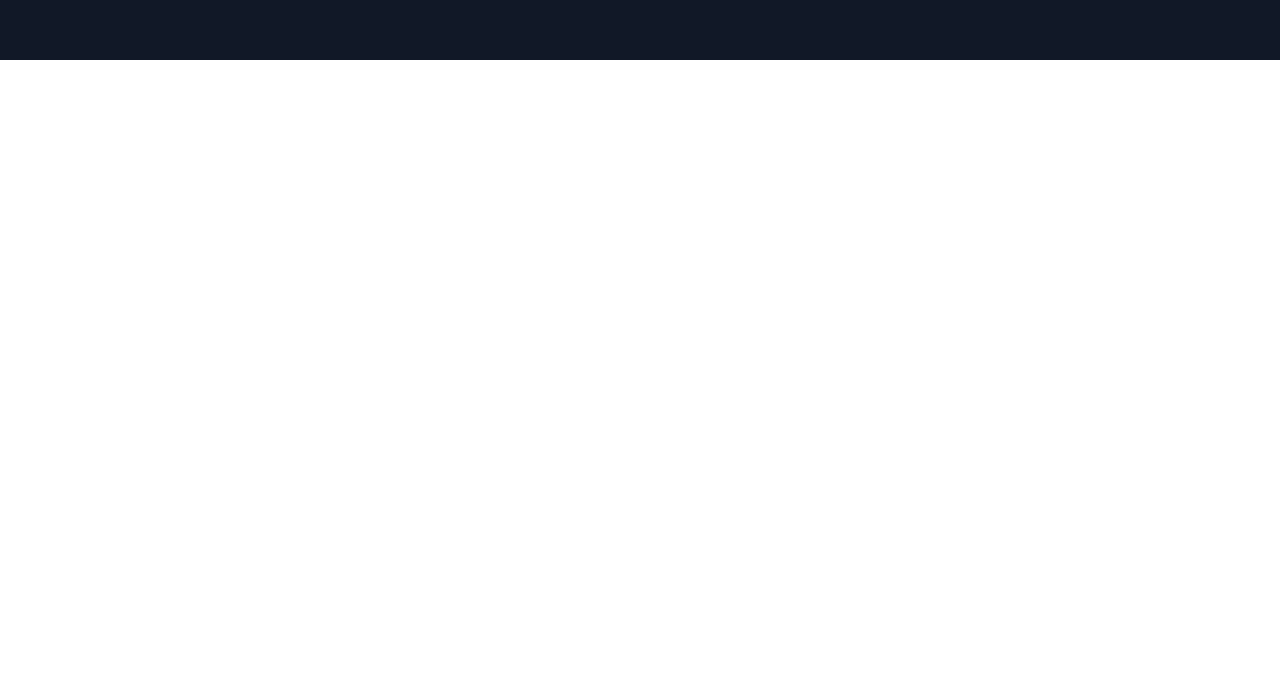
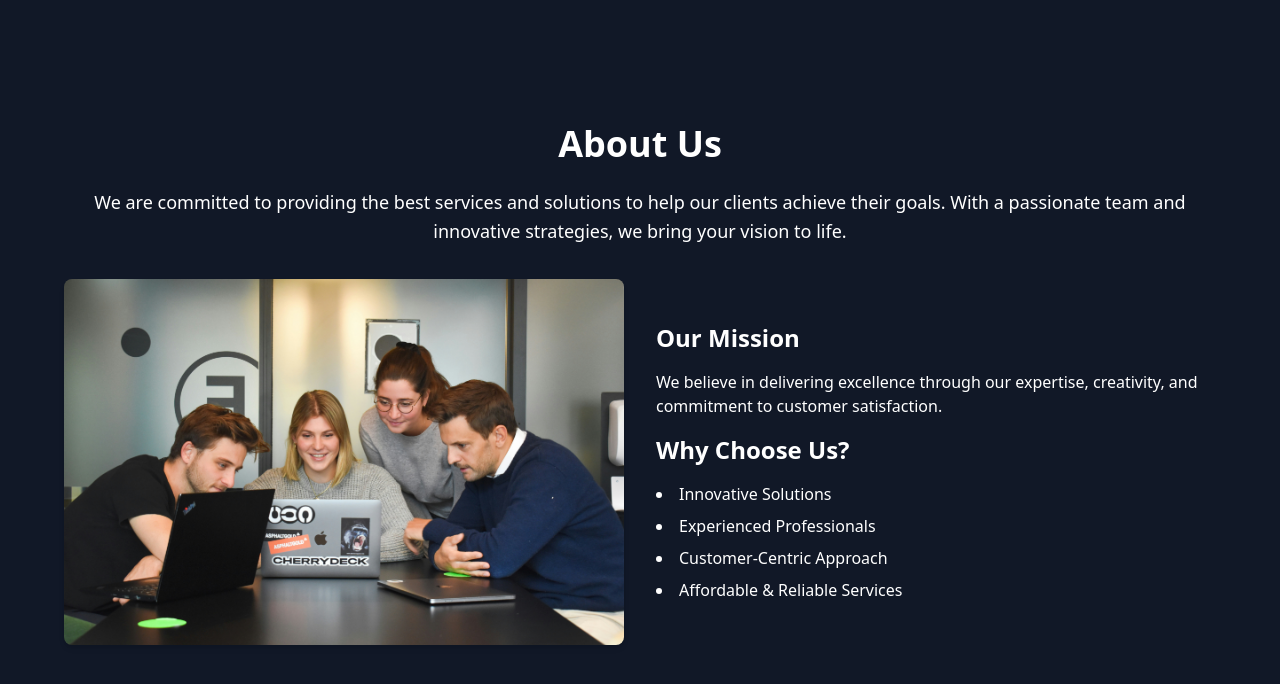
Before and after one commit to programmerrabbanii/webbuilder-clients-, a React (Vite) app: page / in a window 1280 px wide. Shown: the part 812-1496 px from the top of the page. Before the commit the page ends 872 px from the top, so only its background shows below. Built offline with nearby package versions, Linux system fonts and the light colour scheme.

Commit message:
added the about section here

```diff
--- a/package.json
+++ b/package.json
@@ -10,6 +10,7 @@
     "preview": "vite preview"
   },
   "dependencies": {
+    "framer-motion": "^12.0.11",
     "localforage": "^1.10.0",
     "lucide-react": "^0.474.0",
     "match-sorter": "^8.0.0",
--- a/src/Components/Bannar.jsx
+++ b/src/Components/Bannar.jsx
@@ -4,7 +4,7 @@ import hero from "../assets/hero-removebg-preview.png";
 
 const Bannar = () => {
   return (
-    <div className="hero bg-gray-900 h-[80%] text-white min-h-screen flex items-center">
+    <div className="hero  bg-gray-900 text-white min-h-screen flex items-center">
       <div className="container mx-auto flex flex-col-reverse lg:flex-row items-center px-6 lg:px-16">
 
         {/* Content Section (Right Side) */}
--- a/src/Pages/About.jsx
+++ b/src/Pages/About.jsx
@@ -1,11 +1,76 @@
-import React from 'react';
+import React from "react";
+import about from "../assets/about.jpg";
+import { motion } from "framer-motion";
 
 const About = () => {
-    return (
-        <div>
-            <h2>this is about page</h2>
+  return (
+    <section className="py-16 bg-gray-900 px-6 lg:px-16">
+      <div className="max-w-6xl mx-auto text-center">
+        <motion.h2
+          className="text-4xl font-bold text-white mb-6"
+          initial={{ opacity: 0, y: -20 }}
+          animate={{ opacity: 1, y: 0 }}
+          transition={{ duration: 0.8 }}
+        >
+          About Us
+        </motion.h2>
+        <motion.p
+          className="text-lg text-white leading-relaxed mb-8"
+          initial={{ opacity: 0 }}
+          animate={{ opacity: 1 }}
+          transition={{ duration: 1 }}
+        >
+          We are committed to providing the best services and solutions to help
+          our clients achieve their goals. With a passionate team and innovative
+          strategies, we bring your vision to life.
+        </motion.p>
+        <div className="grid md:grid-cols-2 gap-8 items-center">
+          <motion.div
+            initial={{ opacity: 0, scale: 0.9 }}
+            animate={{ opacity: 1, scale: 1 }}
+            transition={{ duration: 0.8 }}
+          >
+            <img
+              src={about}
+              alt="About Us"
+              className="rounded-lg shadow-md hover:shadow-lg transition duration-300 transform hover:scale-105"
+            />
+          </motion.div>
+          <motion.div
+            className="text-left"
+            initial={{ opacity: 0, x: 50 }}
+            animate={{ opacity: 1, x: 0 }}
+            transition={{ duration: 0.8 }}
+          >
+            <h3 className="text-2xl font-semibold text-white mb-4">
+              Our Mission
+            </h3>
+            <p className="text-white mb-4">
+              We believe in delivering excellence through our expertise,
+              creativity, and commitment to customer satisfaction.
+            </p>
+            <h3 className="text-2xl font-semibold text-white mb-4">
+              Why Choose Us?
+            </h3>
+            <ul className="list-disc list-inside text-white space-y-2">
+              <motion.li whileHover={{ scale: 1.1 }}>
+                Innovative Solutions
+              </motion.li>
+              <motion.li whileHover={{ scale: 1.1 }}>
+                Experienced Professionals
+              </motion.li>
+              <motion.li whileHover={{ scale: 1.1 }}>
+                Customer-Centric Approach
+              </motion.li>
+              <motion.li whileHover={{ scale: 1.1 }}>
+                Affordable & Reliable Services
+              </motion.li>
+            </ul>
+          </motion.div>
         </div>
-    );
+      </div>
+    </section>
+  );
 };
 
 export default About;
--- a/src/Pages/Home.jsx
+++ b/src/Pages/Home.jsx
@@ -1,10 +1,12 @@
 import React from 'react';
 import Bannar from '../Components/Bannar';
+import About from './About';
 
 const Home = () => {
     return (
         <div>
             <Bannar></Bannar>
+            <About></About>
         </div>
     );
 };
```
Also changed, not shown: src/assets/about.jpg (added), 1 other file (tests, documents, lock files or other folders).
